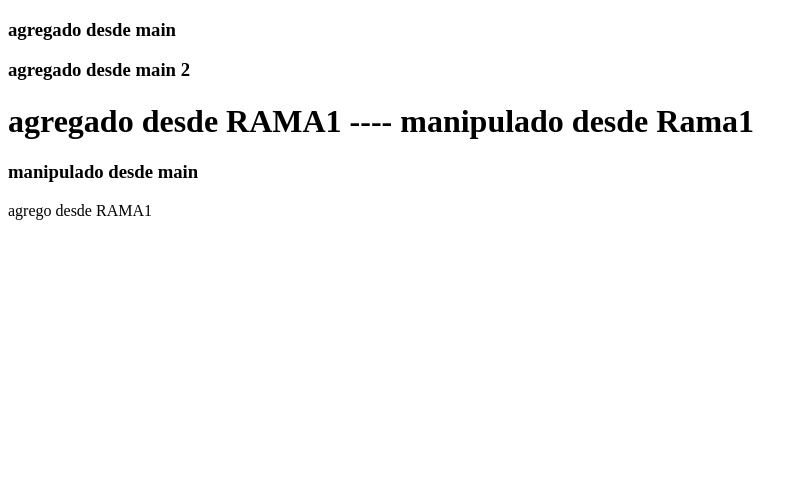
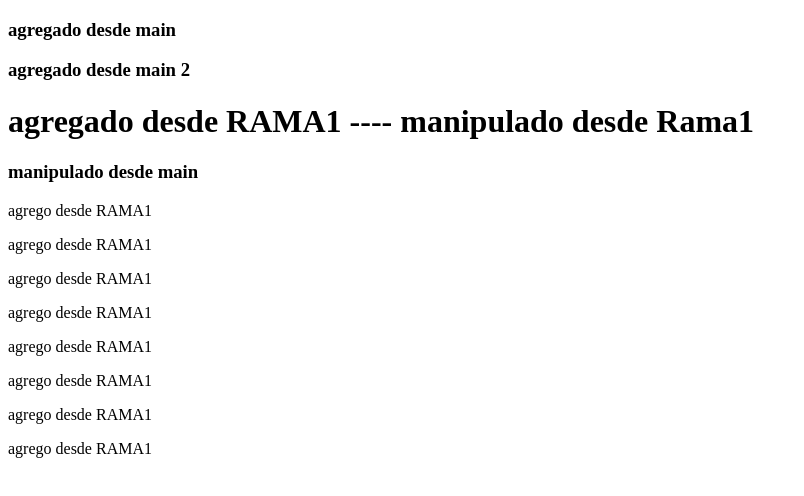
Before and after one commit to AdonyPF/PruebaUnion, a plain HTML site: page Index.html in a window 1280 px wide. Shown: the whole page, without its empty margins (0-804 px from the left). Drawn offline with Linux system fonts and the light colour scheme.

Commit message:
agregando desde rama

```diff
--- a/Index.html
+++ b/Index.html
@@ -15,5 +15,13 @@
 <h3>manipulado desde main </h3>
 <!-- <button type="submit">boton</button>  comentado desde copia en Rama-->
 <p>agrego desde RAMA1</p>
+<p>agrego desde RAMA1</p>
+<p>agrego desde RAMA1</p>
+<p>agrego desde RAMA1</p>
+<p>agrego desde RAMA1</p>
+<p>agrego desde RAMA1</p>
+<p>agrego desde RAMA1</p>
+<p>agrego desde RAMA1</p>
+
 </body>
 </html>
```
